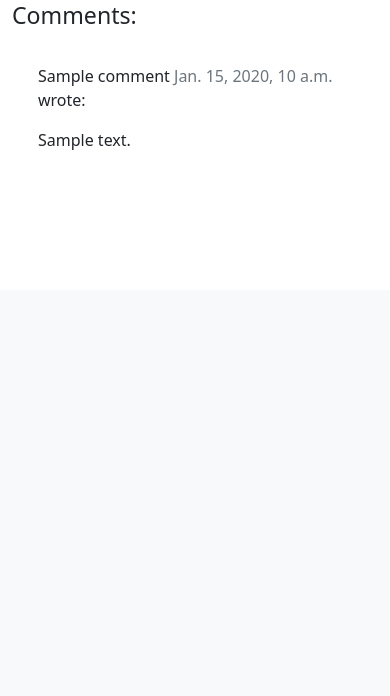
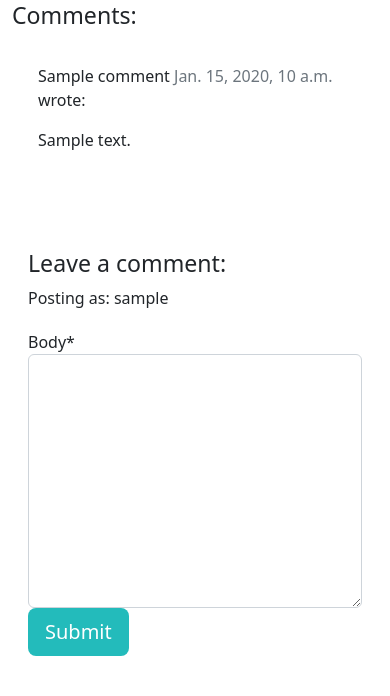
Before and after one commit to AdamRalph123/Car-talk, a Django app: a page that uses templates/post_detail.html in a window 390 px wide. Shown: the part 561-1257 px from the top of the page. Before the commit the page ends 711 px from the top, so only its background shows below. Run offline with Django 3.2, Linux system fonts and the light colour scheme; a user stored in the database is signed in; tables that the repository leaves empty hold one stand-in row (values such as "Sample post"); some libraries are stand-ins or nearby versions.

Commit message:
Installed crispy forms and styled login and logout page

```diff
--- /dev/null
+++ b/blog/forms.py
@@ -0,0 +1,8 @@
+from .models import Comment
+from django import forms
+
+
+class CommentForm(forms.ModelForm):
+    class Meta:
+        model = Comment
+        fields = ('body',)
--- a/blog/views.py
+++ b/blog/views.py
@@ -1,6 +1,7 @@
 from django.shortcuts import render, get_object_or_404
 from django.views import generic, View
 from .models import Post
+from .forms import CommentForm
 
 
 class PostList(generic.ListView):
@@ -26,6 +27,39 @@ class PostDetail(View):
             {
                 "post": post,
                 "comments": comments,
+                "commented": False,
+                "liked": liked,
+                "comment_form": CommentForm()
+            },
+        )
+
+    def post(self, request, slug, *args, **kwargs):
+
+        queryset = Post.objects.filter(status=1)
+        post = get_object_or_404(queryset, slug=slug)
+        comments = post.comments.filter(approved=True).order_by("-created_on")
+        liked = False
+        if post.likes.filter(id=self.request.user.id).exists():
+            liked = True
+
+        comment_form = CommentForm(data=request.POST)
+        if comment_form.is_valid():
+            comment_form.instance.email = request.user.email
+            comment_form.instance.name = request.user.username
+            comment = comment_form.save(commit=False)
+            comment.post = post
+            comment.save()
+        else:
+            comment_form = CommentForm()
+
+        return render(
+            request,
+            "post_detail.html",
+            {
+                "post": post,
+                "comments": comments,
+                "commented": True,
+                "comment_form": comment_form,
                 "liked": liked
             },
         )
--- a/requirements.txt
+++ b/requirements.txt
@@ -3,8 +3,14 @@ cloudinary==1.32.0
 dj-database-url==0.5.0
 dj3-cloudinary-storage==0.0.6
 Django==3.2.18
+django-allauth==0.54.0
+django-crispy-forms==1.14.0
 django-summernote==0.8.20.0
 gunicorn==20.1.0
+oauthlib==3.2.2
 psycopg2==2.9.5
+PyJWT==2.6.0
+python3-openid==3.2.0
 pytz==2023.3
+requests-oauthlib==1.3.1
 sqlparse==0.4.3
--- a/templates/post_detail.html
+++ b/templates/post_detail.html
@@ -1,4 +1,5 @@
 {% extends 'base.html' %} {% block content %}
+{% load crispy_forms_tags %}
 
 <div class="masthead">
     <div class="container">
@@ -77,6 +78,22 @@
         <div class="col-md-4 card mb-4  mt-3 ">
             <div class="card-body">
                 <!-- For later -->
+                {% if commented %}
+                <div class="alert alert-success" role="alert">
+                    Your comment is awaiting approval
+                </div>
+                {% else %}
+                {% if user.is_authenticated %}
+
+                <h3>Leave a comment:</h3>
+                <p>Posting as: {{ user.username }}</p>
+                <form method="post" style="margin-top: 1.3em;">
+                    {{ comment_form | crispy }}
+                    {% csrf_token %}
+                    <button type="submit" class="btn btn-signup btn-lg">Submit</button>
+                </form>
+                {% endif %}
+                {% endif %}
             </div>
         </div>
     </div>
```
Also changed, not shown: cartalk/settings.py (+5 -2 lines), templates/account/logout.html (+14 -6 lines), templates/account/signup.html (+15 -5 lines).
